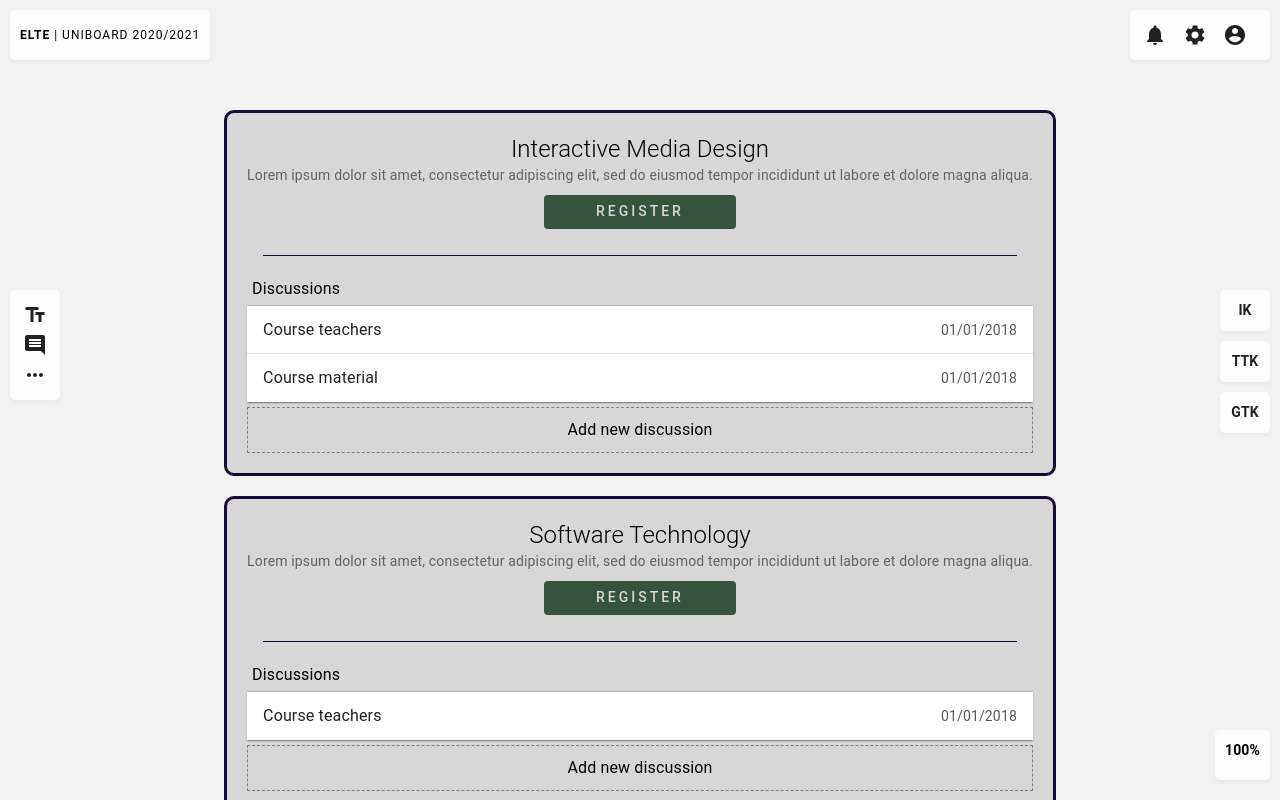
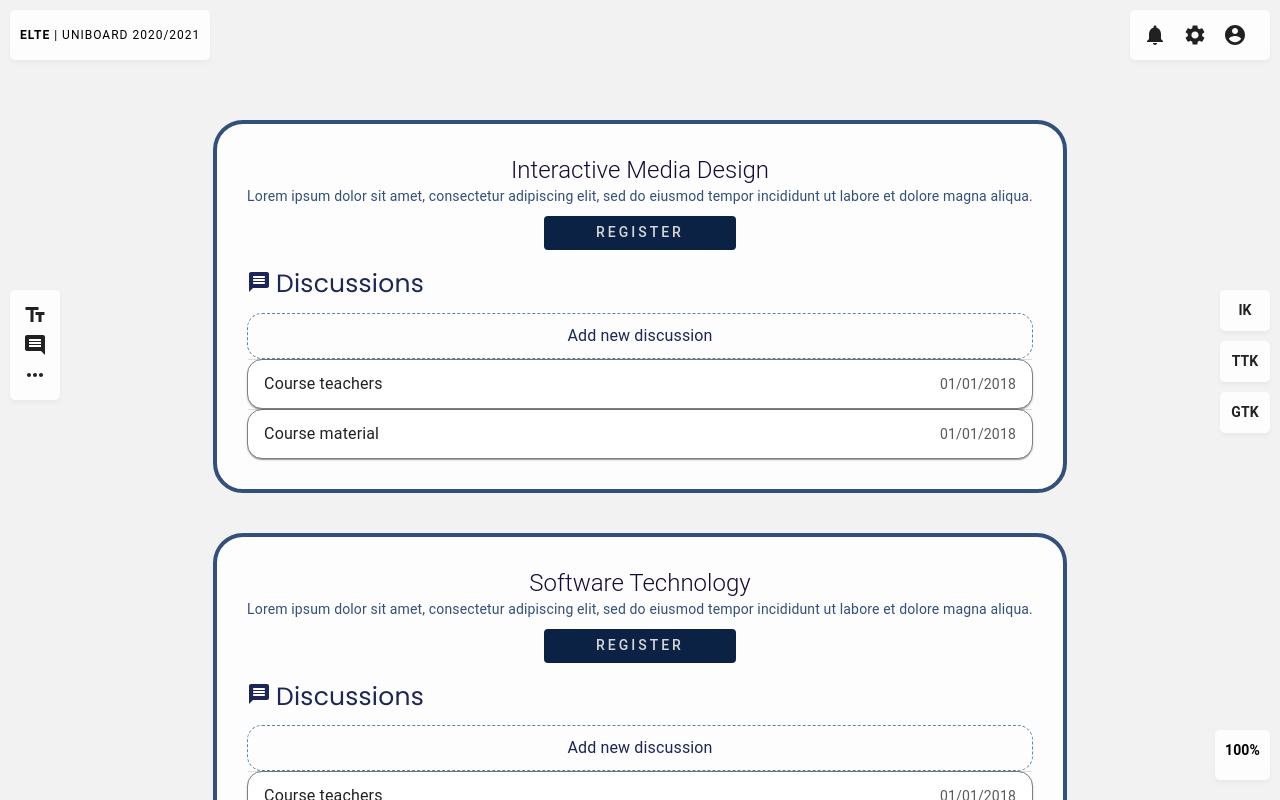
Before and after one commit to medaharrat/uni-board, a Next.js app: page / in a window 1280 px wide. Built offline with nearby package versions, Linux system fonts and the light colour scheme.

Commit message:
editing the design

```diff
--- a/src/components/Comments/CommentsWrapper/index.js
+++ b/src/components/Comments/CommentsWrapper/index.js
@@ -12,6 +12,7 @@ const CommentsWrapper = ({ comments }) => {
             direction="row"
             justifyContent="flex-start"
             alignItems="flex-start"
+
         >
             {
                 comments.map((comment) => (
--- a/src/components/Course/Circle/index.js
+++ b/src/components/Course/Circle/index.js
@@ -20,7 +20,7 @@ const Circle = ({ course }) => {
                 </Grid>
             </Grid>
 
-            <Divider light className={classes.divider}/>
+            {/* <Divider light className={classes.divider}/> */}
             { /*Discussions*/ }
             <Discussions discussions={course.discussions}/>
         </Box>
--- a/src/components/Course/Circle/styles.js
+++ b/src/components/Course/Circle/styles.js
@@ -3,18 +3,18 @@ import palette from '../../../static/palette';
 
 const useStyles = makeStyles((theme) => ({
   box: {
-    border: '1px solid ' + palette.background.dark_blue,
-    padding: 20,
-    margin: 10,
+    border: '1px solid ' + palette.background.light_blue,
+    padding: 30,
+    margin: 20,
     backgroundColor: palette.background.light_gray,
-    borderRadius: 10,
-    borderWidth: 3,
+    borderRadius: 30,
+    borderWidth: 4,
 
   },
   divider: {
     margin: theme.spacing(2),
     borderTop: '5px',
-    backgroundColor:palette.background.dark_blue,
+    backgroundColor:palette.background.light_blue,
   },
   btnGroup: {
     padding: 10
--- a/src/components/Course/Intro/styles.js
+++ b/src/components/Course/Intro/styles.js
@@ -9,11 +9,11 @@ const useStyles = makeStyles({
     width: '100',
   },
   title: {
-    fontWeight: 300
-
+    fontWeight: 300,
+    color: palette.text.dark_blue,
   },
   description: {
-    color: palette.text.secondary,
+    color: palette.text.light_blue,
   },
 });
 
--- a/src/components/CustomButton/styles.js
+++ b/src/components/CustomButton/styles.js
@@ -8,12 +8,12 @@ const useStyles = makeStyles({
     padding: '1px 7px 2px',
     letterSpacing: '3px',
     '&:hover': {
-      backgroundColor: palette.button.green,
+      backgroundColor: palette.button.blue,
       color: palette.text.light_gray,
     },
   },
   register: {
-    backgroundColor: palette.button.green,
+    backgroundColor: palette.button.blue,
     color: palette.text.light_gray,
   },
   cancel: {
--- a/src/components/Discussion/index.js
+++ b/src/components/Discussion/index.js
@@ -2,12 +2,11 @@ import React, { useState } from "react";
 import {
     Box, Accordion, AccordionSummary, AccordionDetails, Typography, Modal, Grid
 } from "@material-ui/core";
-import { useStyles} from "./styles";
+import { useStyles } from "./styles";
 import Comments from "../Comments";
 import TextField from '@mui/material/TextField';
 import CustomButton from "../CustomButton";
-
-//import * as React from 'react';
+import MessageRoundedIcon from '@material-ui/icons/MessageRounded';//import * as React from 'react';
 
 
 const Discussion = ({ discussions }) => {
@@ -25,9 +24,21 @@ const Discussion = ({ discussions }) => {
 
     return (
         <Box>
-            <Typography variant="body1" className={classes.title}>Discussions</Typography>
+            <Grid
+                container
+                direction="row"
+                alignItems="center"
+            >
+                <Grid item><MessageRoundedIcon className={classes.icon}/></Grid>
+                <Grid item><Typography variant="body1" className={classes.title}>Discussions</Typography></Grid>
+
+            </Grid>
+            <div className={classes.newDiscussion} onClick={handleOpen}>
+                <Typography> Add new discussion </Typography>
+            </div>
+
             {discussions.map((discussion, i) => (
-                <Accordion square expanded={expanded === `panel${i}`} onChange={handleChange(`panel${i}`)} key={discussion.id}>
+                <Accordion className= {classes.accordion} square expanded={expanded === `panel${i}`} onChange={handleChange(`panel${i}`)} key={discussion.id}>
                     <AccordionSummary aria-controls="panel-content" id="panel-header">
                         <Grid
                             container
@@ -35,8 +46,8 @@ const Discussion = ({ discussions }) => {
                             justifyContent="space-between"
                             alignItems="center"
                         >
-                            <Grid item><Typography>{ discussion.title }</Typography></Grid>
-                            <Grid item className={classes.date}><Typography variant="body2">{ discussion.date }</Typography></Grid>
+                            <Grid item><Typography>{discussion.title}</Typography></Grid>
+                            <Grid item className={classes.date}><Typography variant="body2">{discussion.date}</Typography></Grid>
                         </Grid>
                     </AccordionSummary>
                     <AccordionDetails>
@@ -44,9 +55,6 @@ const Discussion = ({ discussions }) => {
                     </AccordionDetails>
                 </Accordion>
             ))}
-            <div className={classes.newDiscussion}  onClick={handleOpen}>
-                <Typography> Add new discussion </Typography>
-            </div>
 
             <Modal
                 open={open}
@@ -54,12 +62,12 @@ const Discussion = ({ discussions }) => {
                 aria-labelledby="modal-modal-title"
                 aria-describedby="modal-modal-description"
             >
-                <Box  className={classes.modal}>
-                    <Typography  id="modal-modal-title" variant="h6" component="h2">
+                <Box className={classes.modal}>
+                    <Typography id="modal-modal-title" variant="h6" component="h2">
                         Add a new discussion
                     </Typography>
                     <div>
-                        <br/>
+                        <br />
                     </div>
                     <Grid
                         container
@@ -75,7 +83,7 @@ const Discussion = ({ discussions }) => {
                             variant="outlined"
                         />
                         <div>
-                        <br/>
+                            <br />
                             <CustomButton color='primary' text="Add Discussion" />
                         </div>
 
--- a/src/components/Discussion/styles.js
+++ b/src/components/Discussion/styles.js
@@ -4,14 +4,24 @@ import palette from '../../static/palette';
 const useStyles = makeStyles({
     newDiscussion: {
         backgroundColor: `${palette.background.gray} !important`,
-        border: `1px dashed grey`,
+        color: palette.text.dark_blue2,
+        border: `1px dashed `,
+        borderColor: palette.text.light_blue2,
         padding: 10,
         marginTop: 5,
         textAlign: 'center',
-        cursor: 'pointer'
+        cursor: 'pointer',
+        borderRadius: 15,
+
     },
     title: {
        padding: 5,
+       fontFamily: 'Poppins',
+       fontStyle :'bold',
+       fontSize: 25,
+       color: palette.text.dark_blue2,
+       backgroundColor: `${palette.background.light_gray} !important`,
+
     },
     date: {
         color: palette.text.subtitle
@@ -26,6 +36,15 @@ const useStyles = makeStyles({
         backgroundColor: `${palette.background.white} !important`,
         transform: 'translate(-50%, -50%)',
         borderRadius:5,
+    },
+    icon: {
+        color: palette.background.dark_blue2,
+    },
+    accordion: {
+        BackgroundColor: palette.background.dark_blue2,
+        border:`1px solid grey`,
+        borderRadius: 15,
+
     }
 });
 
--- a/src/static/palette.js
+++ b/src/static/palette.js
@@ -11,7 +11,7 @@ const palette = {
     dark_blue2: '#1c2657',
     light_blue: '#32507a',
     light_blue2: '#5a89a5',
-    light_gray :'#d7d7d7',
+    light_gray :'#fdfdfd',
 
     //faculty of Humanities
     dark_red: '#5d1222',
```
Lines whose indentation alone changed are shown as unchanged.
